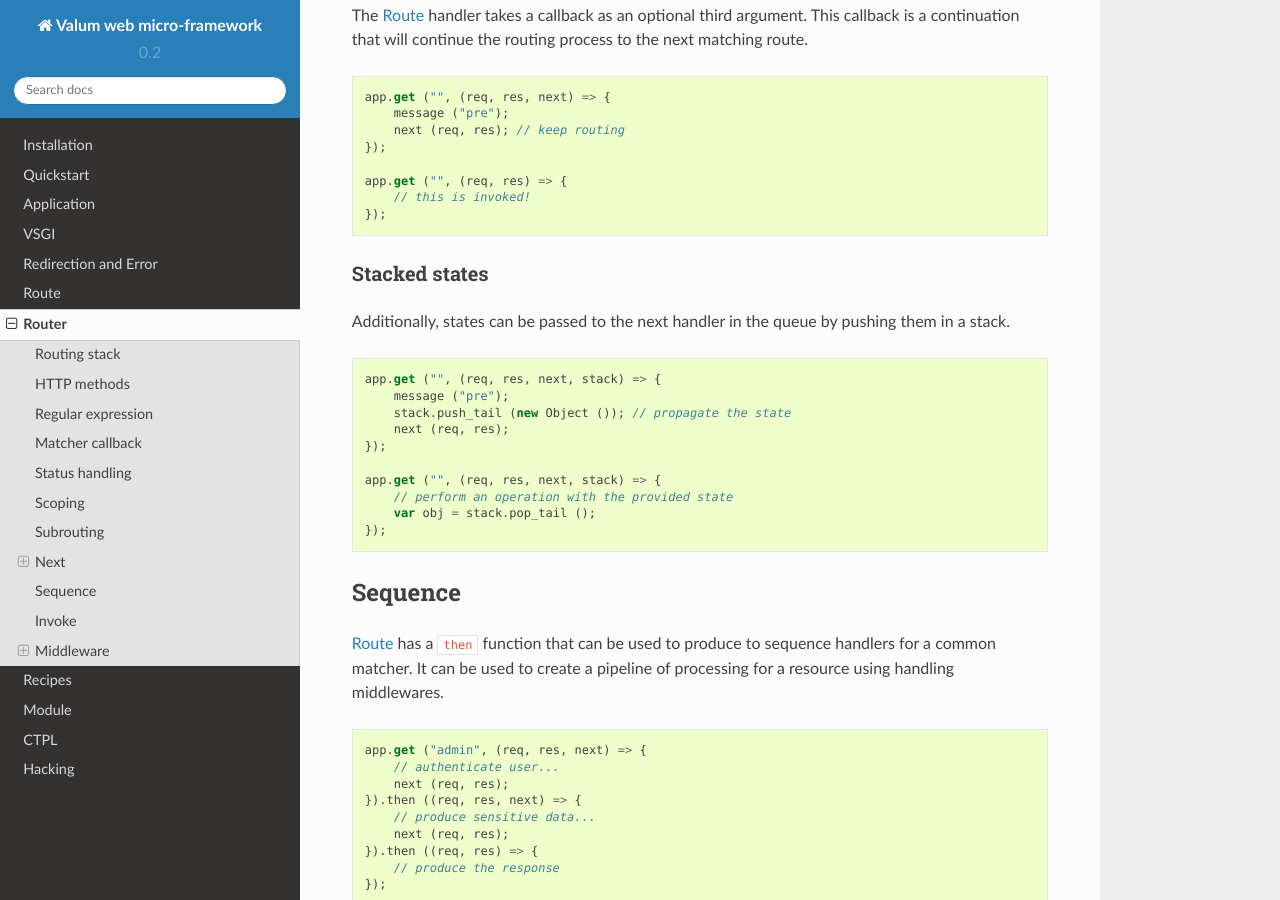
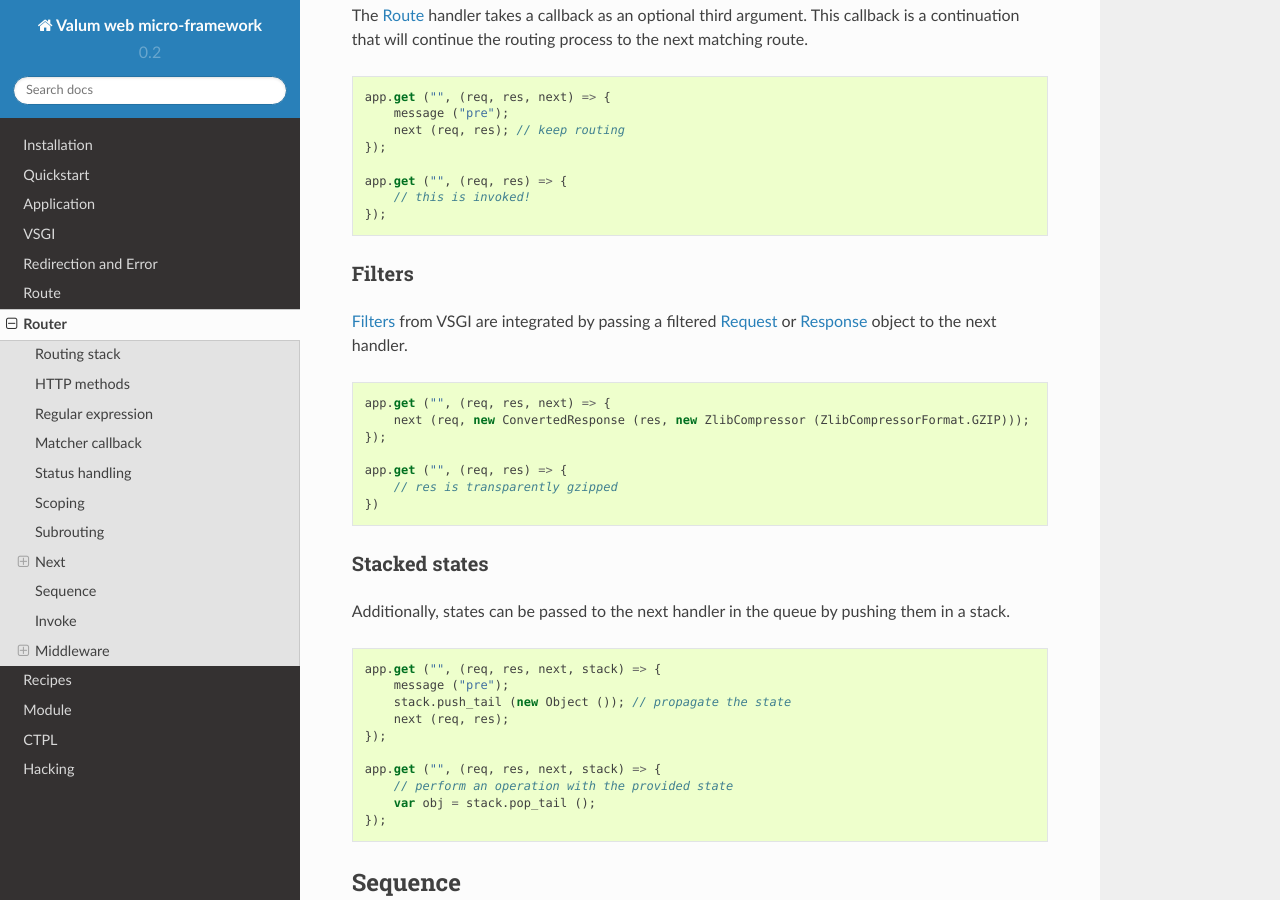
Before and after one commit to valum-framework/vsgi, a Sphinx documentation site: the page built from docs/router.rst, in a window 1280 px wide and 900 px high, scrolled down 4700 px. Built offline with Sphinx 7.4.7 and the Read the Docs theme 2.0.0, drawn with Linux system fonts in a browser that asks for light colours; pages that are not in the unit, such as notebooks, are missing from menus.

Commit message:
Document how filters are integrated in 'Router'

```diff
--- a/docs/router.rst
+++ b/docs/router.rst
@@ -262,6 +262,22 @@
         // this is invoked!
     });
 
+Filters
+~~~~~~~
+
+:doc:`vsgi/filters` from VSGI are integrated by passing a filtered
+:doc:`vsgi/request` or :doc:`vsgi/response` object to the next handler.
+
+.. code:: vala
+
+    app.get ("", (req, res, next) => {
+        next (req, new ConvertedResponse (res, new ZlibCompressor (ZlibCompressorFormat.GZIP)));
+    });
+
+    app.get ("", (req, res) => {
+        // res is transparently gzipped
+    })
+
 Stacked states
 ~~~~~~~~~~~~~~
 
```
